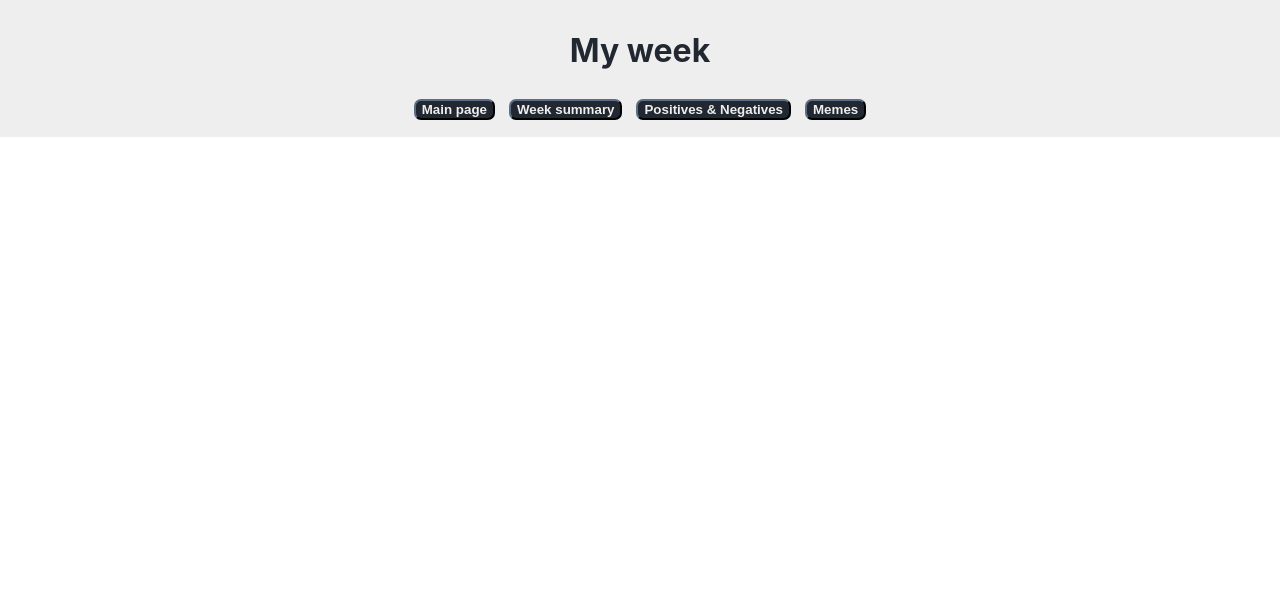
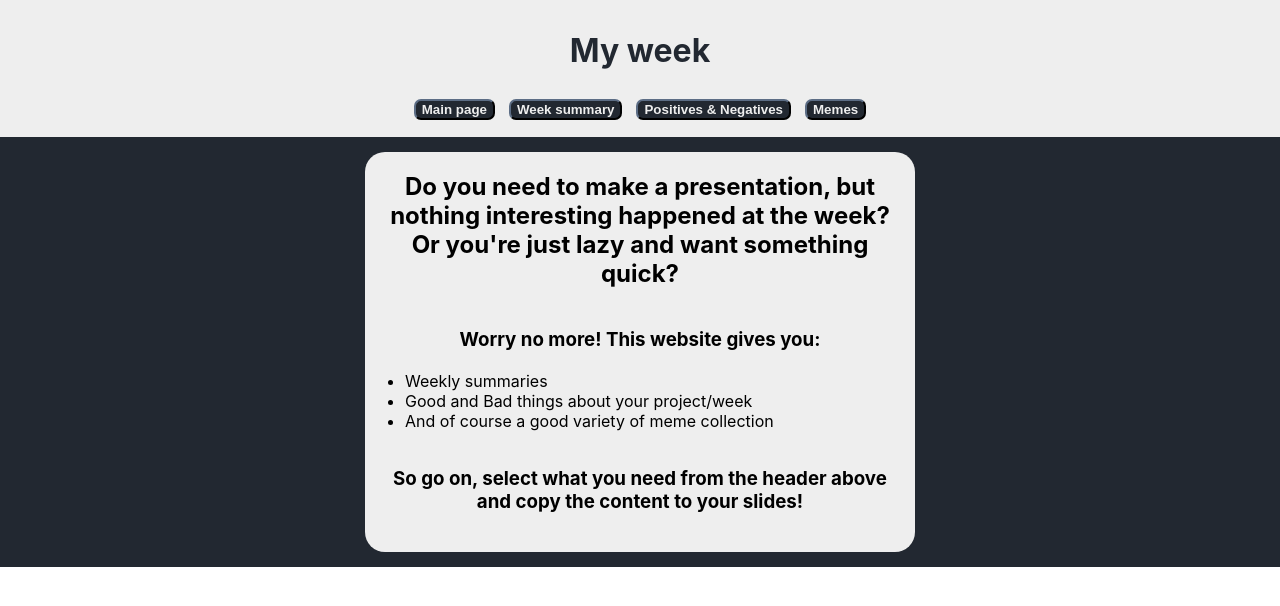
Before and after one commit to b-bence/my_week, a React (Create React App) app: page / in a window 1280 px wide. Shown: the top 606 px of the page. Built offline with nearby package versions, Linux system fonts and the light colour scheme.

Commit message:
main page finished

```diff
--- a/src/App.js
+++ b/src/App.js
@@ -4,12 +4,17 @@ import { BrowserRouter as Router, Route } from 'react-router-dom'
 import PositivesAndNegatives from './components/PositivesAndNegatives'
 import WeekSummary from './components/WeekSummary'
 import Memes from './components/Memes'
+import MainPage from './components/MainPage'
 
 const App = () => {
   return (
     <Router>
         <div style={mainDivStyle}className="App">
           <Header></Header>
+            <Route exact path="/">
+            <MainPage></MainPage>
+          </Route>
+
           <Route path="/positives">
             <PositivesAndNegatives/>
           </Route>
--- /dev/null
+++ b/src/components/ContainerDiv.js
@@ -0,0 +1,11 @@
+import React from 'react'
+import styled from 'styled-components'
+
+export default styled.div`
+width: 100%;
+margin: 0 auto;
+display: inline-flex;
+flex-wrap: wrap;
+justify-content: center;
+align-items: center;
+`
--- /dev/null
+++ b/src/components/MainPage.js
@@ -0,0 +1,43 @@
+import React from 'react'
+import ContainerDiv from './ContainerDiv'
+import BulletPointDiv from './BulletPointDiv'
+import styled from 'styled-components'
+
+const CustomBulletPointDiv = styled(BulletPointDiv)`
+    height: 400px;
+    justify-content: initial ;
+    align-items: initial;
+`
+
+const MainPage = () =>{
+
+    return (
+        <ContainerDiv>
+            <CustomBulletPointDiv>
+
+                <h2 style={headerStyle}>Do you need to make a presentation, but nothing interesting happened at the week? Or you're just lazy and want something quick?</h2>
+
+
+                <h3 style={headerStyle}>Worry no more! This website gives you: </h3>
+
+                <ul style={{marginTop: "0px"}}>
+                    <li>Weekly summaries</li>
+                    <li>Good and Bad things about your project/week</li>
+                    <li>And of course a good variety of meme collection</li>
+                </ul>
+
+                <h3 style={headerStyle}>So go on, select what you need from the header above and copy the content to your slides!</h3>
+
+            </CustomBulletPointDiv>
+        </ContainerDiv>
+
+    )
+
+}
+
+const headerStyle = {
+    margin: "20px",
+    textAlign: "center"
+}
+
+export default MainPage
--- a/src/components/Memes.js
+++ b/src/components/Memes.js
@@ -2,15 +2,7 @@ import React, {useState} from 'react'
 import BulletPointDiv from './BulletPointDiv'
 import styled from 'styled-components'
 import RandomizeButton from './RandomizeButton'
-
-
-const ContainerDiv = styled.div`
-    width: 100%;
-    margin: 0 auto;
-    display: inline-flex;
-    flex-wrap: wrap;
-    justify-content: center;
-    align-items: center;`
+import ContainerDiv from './ContainerDiv'
 
 
 const Memes = () =>{
--- a/src/components/PositivesAndNegatives.js
+++ b/src/components/PositivesAndNegatives.js
@@ -4,15 +4,7 @@ import NegativeList from './NegativeList'
 import {Positives} from './PositivesContext'
 import {Negatives} from './NegativesContext'
 import styled from 'styled-components'
-
-
-const ContainerDiv = styled.div`
-    width: 100%;
-    margin: 0 auto;
-    display: inline-flex;
-    flex-wrap: wrap;
-    justify-content: center;
-    align-items: center;`
+import ContainerDiv from './ContainerDiv'
 
 const PositivesAndNegatives = props =>{
 
--- a/src/components/WeekSummary.js
+++ b/src/components/WeekSummary.js
@@ -2,20 +2,16 @@ import React, {useState} from 'react'
 import BulletPointDiv from './BulletPointDiv'
 import styled from 'styled-components'
 import RandomizeButton from './RandomizeButton'
-
-
-const ContainerDiv = styled.div`
-    width: 100%;
-    margin: 0 auto;
-    display: inline-flex;
-    flex-wrap: wrap;
-    justify-content: center;
-    align-items: center;`
+import ContainerDiv from './ContainerDiv'
 
 const CustomHeader = styled.h2`
     margin: 10px;
-    padding: 7px;
+    padding: 12px;
     `
+
+const CustomBulletPointDiv = styled(BulletPointDiv)`
+    width: 850px;
+`
 
 
 const WeekSummary = () =>{
@@ -74,10 +70,10 @@ const WeekSummary = () =>{
 
     return (
         <ContainerDiv>
-        <BulletPointDiv>
+        <CustomBulletPointDiv>
 
         <div style={{height: "15%"}}>
-            <h1>Week Summary</h1>
+            <h1>Week summary</h1>
         </div>
 
         <div style={{height: "70%", width: "100%", textAlign: "left"}}>
@@ -90,7 +86,7 @@ const WeekSummary = () =>{
         <div style={{height: "5%"}}>
         <RandomizeButton onClick={randomize}>Show my week</RandomizeButton>
         </div>
-        </BulletPointDiv>
+        </CustomBulletPointDiv>
         </ContainerDiv>
     )
 
```
